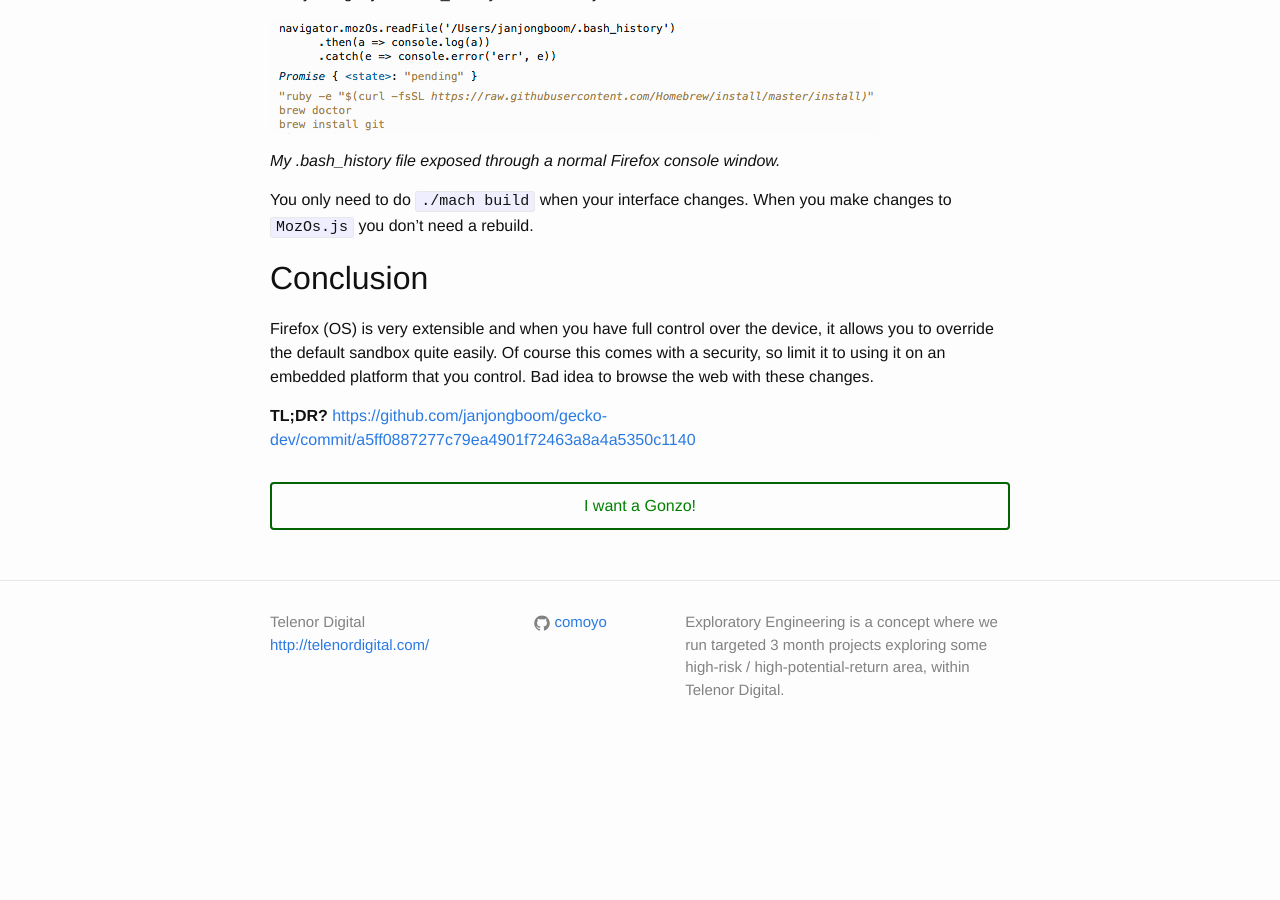
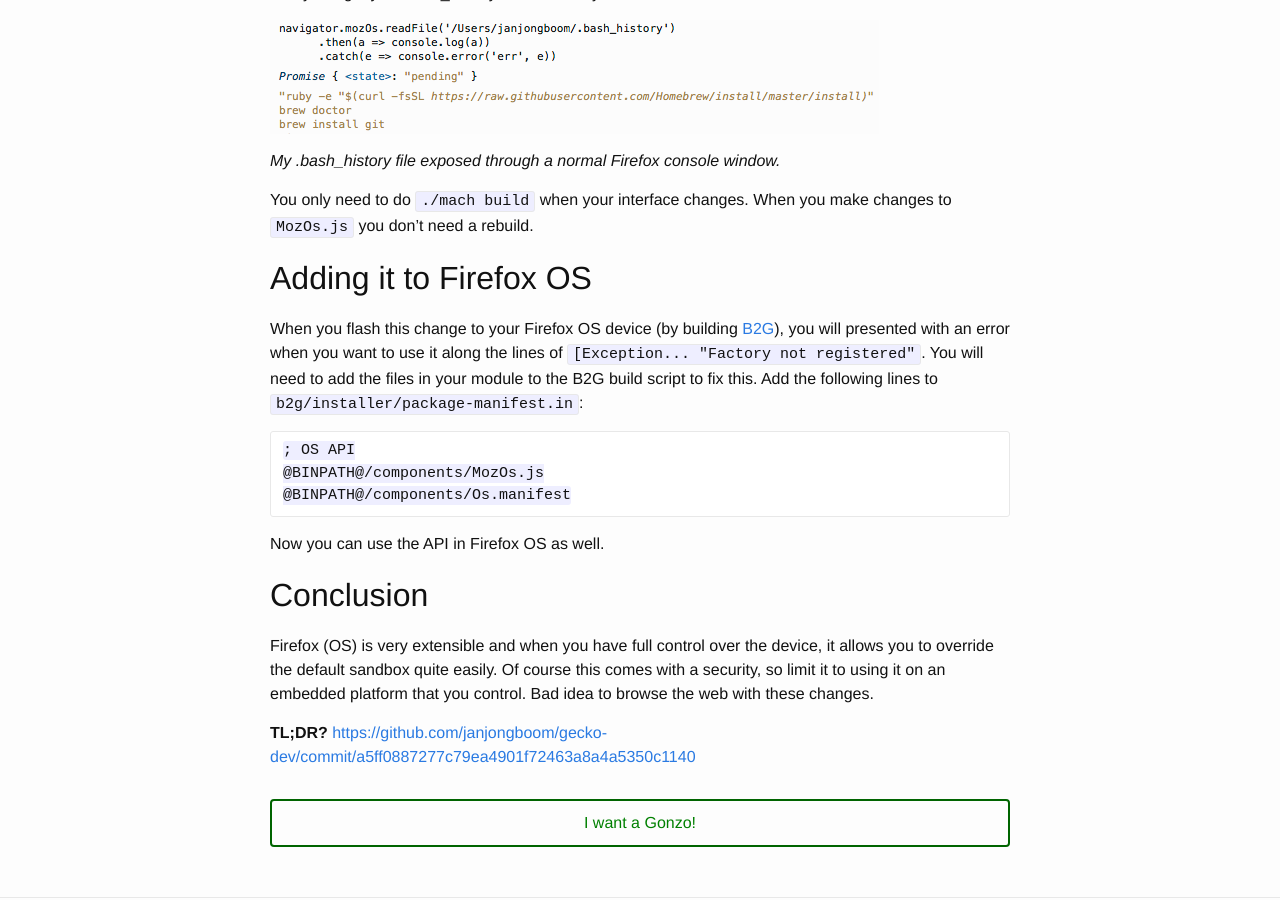
Before and after one commit to comoyo/blog.telenor.io, a Jekyll site: the page built from _posts/2014-12-17-new-apis.md, in a window 1280 px wide and 900 px high, scrolled down 5052 px. Built offline with Jekyll 4.4.1, drawn with Linux system fonts in a browser that asks for light colours; before the commit the page ends 5813 px from its top, so only the background shows below that.

Commit message:
Add section about B2G in API blog

```diff
--- a/_posts/2014-12-17-new-apis.md
+++ b/_posts/2014-12-17-new-apis.md
@@ -179,6 +179,16 @@
 
 You only need to do `./mach build` when your interface changes. When you make changes to `MozOs.js` you don't need a rebuild.
 
+## Adding it to Firefox OS
+
+When you flash this change to your Firefox OS device (by building [B2G](http://github.com/mozilla-b2g/b2g)), you will presented with an error when you want to use it along the lines of `[Exception... "Factory not registered"`. You will need to add the files in your module to the B2G build script to fix this. Add the following lines to `b2g/installer/package-manifest.in`:
+
+    ; OS API
+    @BINPATH@/components/MozOs.js
+    @BINPATH@/components/Os.manifest
+
+Now you can use the API in Firefox OS as well.
+
 ## Conclusion
 
 Firefox (OS) is very extensible and when you have full control over the device, it allows you to override the default sandbox quite easily. Of course this comes with a security, so limit it to using it on an embedded platform that you control. Bad idea to browse the web with these changes.
```
